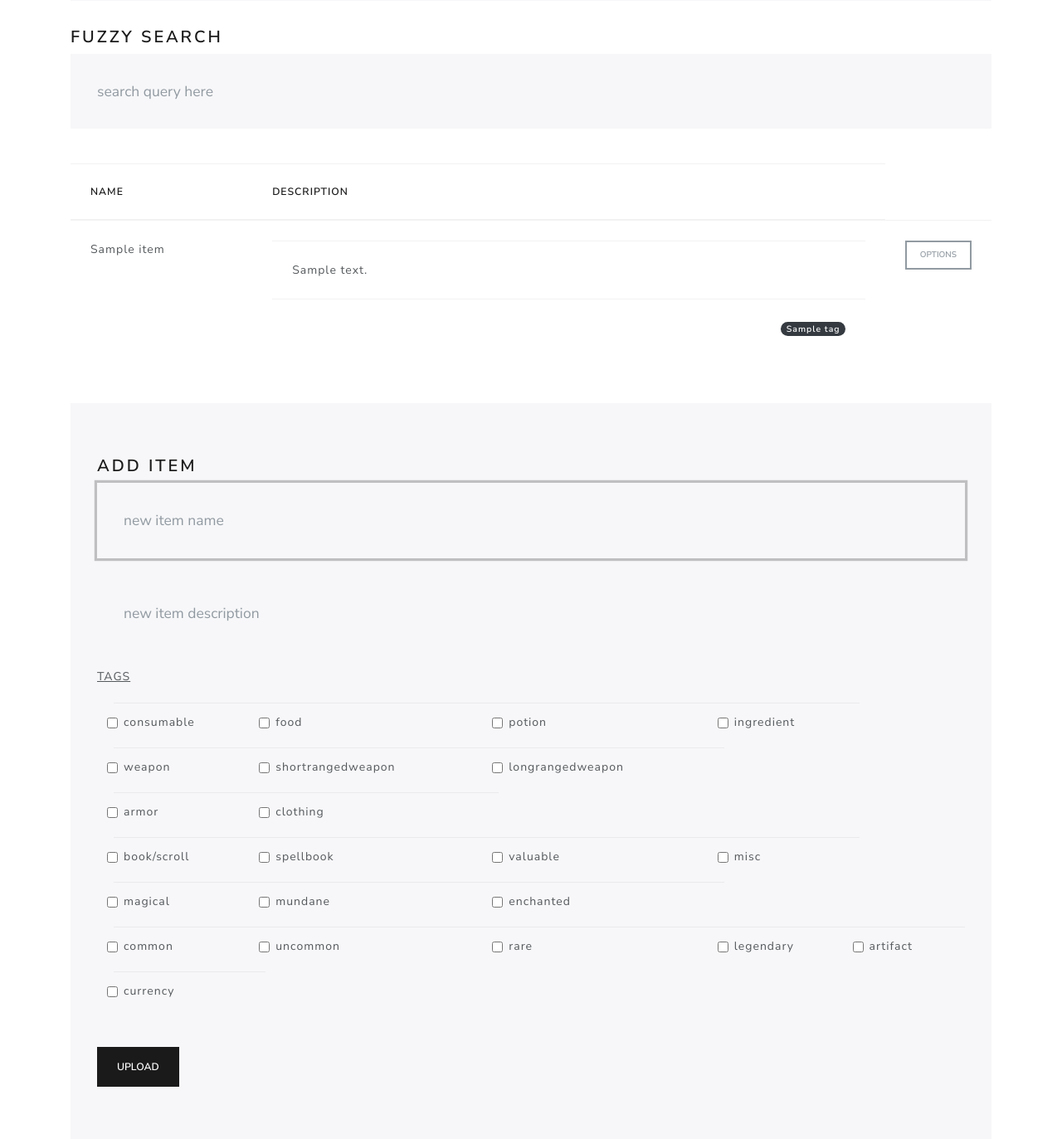
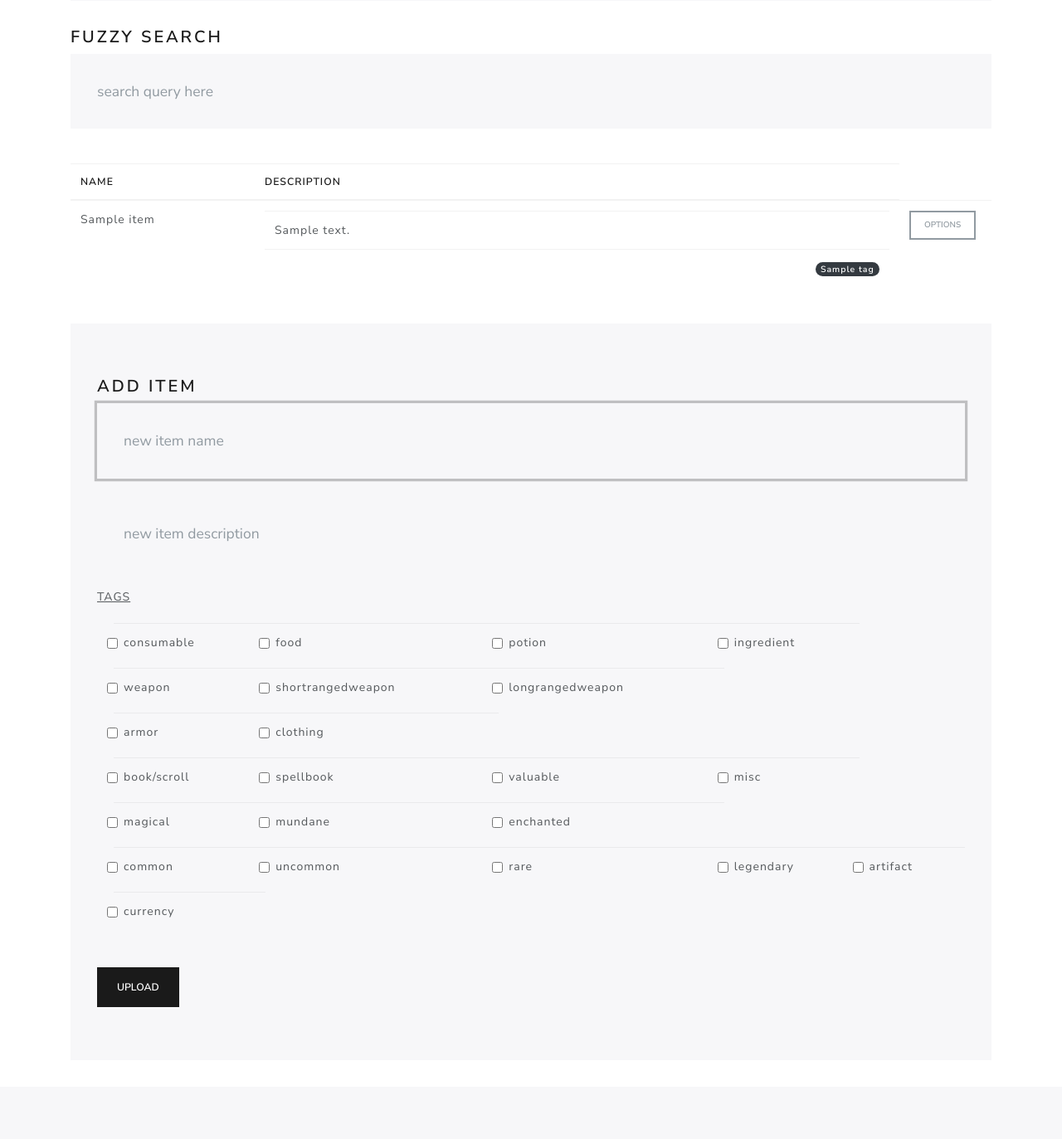
Before and after one commit to moodyRahman/chest, a Flask app: template app/templates/singlechar.html in a window 1280 px wide. Shown: the part 497-1870 px from the top of the page at 83% size. After the commit the page ends 1711 px from the top, so only its background shows below. Run offline with Flask 2, Linux system fonts and the light colour scheme; the template is opened without the code that fills it: most values are stand-ins (such as "Sample title", 1, 10 or a date in 2020); some libraries are stand-ins or nearby versions.

Commit message:
tightened up table design

```diff
--- a/app/templates/singlechar.html
+++ b/app/templates/singlechar.html
@@ -36,7 +36,7 @@
 <br>
 <br>
 
-<table class="table table-hover">
+<table class="table table-hover table-sm">
 	<thead>
 		<th scope="col" class="text-primary">Name</th>
 		<th scope="col" class="text-primary">Description</th>
@@ -51,7 +51,7 @@
 			</td>
 
 			<td style="width:70%">
-				<table class="table table-hover">
+				<table class="table table-hover table-sm">
 					<tr>
 
 						<td style="height:75%">
```
